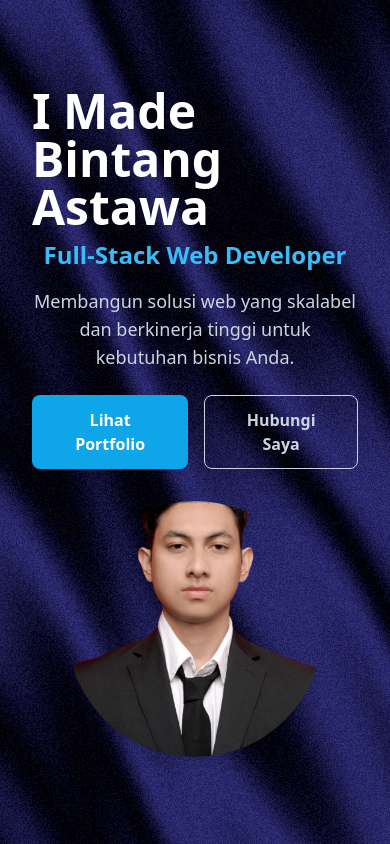
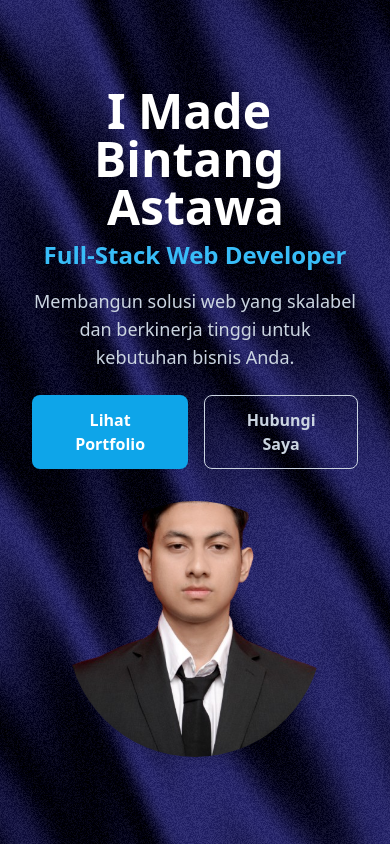
Before and after one commit to badromeoo/My-portfolio, a React (Vite) app: page / in a window 390 px wide. Built offline with nearby package versions, Linux system fonts and the light colour scheme.

Commit message:
fix: Menyesuaikan layout teks di Hero untuk mobile

```diff
--- a/src/sections/Herow.jsx
+++ b/src/sections/Herow.jsx
@@ -1,7 +1,5 @@
 import React from 'react';
-// Impor komponen animasi
 import BlurText from '../components/BlurText';
-// Pastikan Anda menaruh gambar di folder assets
 import Avatar from '../assets/professional-photo.png';
 
 const Hero = ({ onScrollTo }) => {
@@ -9,10 +7,8 @@ const Hero = ({ onScrollTo }) => {
     <section id="hero" className="z-10 flex flex-col items-center justify-center min-h-screen p-8 text-center md:flex-row md:text-left">
       <div className="mb-8 md:w-1/2 md:mb-0">
 
-        {/* Cara penggunaan BlurText yang benar */}
-        <BlurText
-
-        className="mb-2 text-5xl font-bold text-white">
+        {/* Menambahkan kelas untuk perataan flex yang responsif */}
+        <BlurText className="flex flex-wrap justify-center mb-2 text-5xl font-bold text-white md:justify-start">
           I Made Bintang Astawa
         </BlurText>
 
@@ -22,7 +18,6 @@ const Hero = ({ onScrollTo }) => {
         <p className="max-w-md mx-auto mb-6 text-lg text-slate-300 md:mx-0">
           Membangun solusi web yang skalabel dan berkinerja tinggi untuk kebutuhan bisnis Anda.
         </p>
-        {/* Memperbaiki typo jAustify-center */}
         <div className="flex justify-center space-x-4 md:justify-start">
           <button
             onClick={() => onScrollTo('portfolio')}
```
